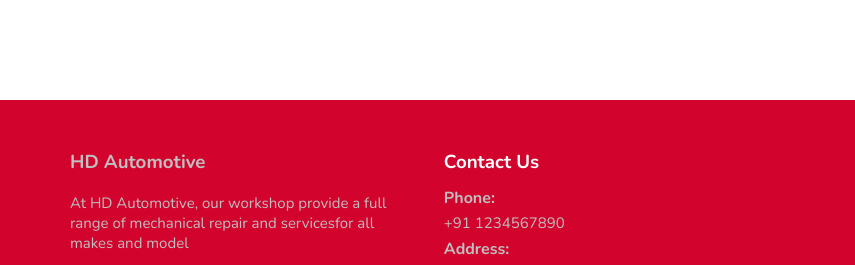
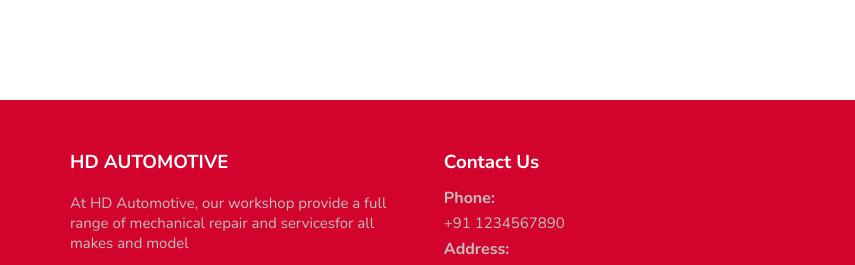
Before and after one commit to thehdman/Footer-4, a plain HTML site: page index.html in a window 1280 px wide. Shown: the top 265 px of the page, 0-855 px from the left. Drawn offline with nearby package versions, Linux system fonts and the light colour scheme.

Commit message:
change in heading name

```diff
--- a/style.css
+++ b/style.css
@@ -25,7 +25,7 @@
     padding-left: 70px;
 }
 
-.footer-top-info-heading {
+.footer-top-info-heading-1 {
     text-transform: uppercase;
     color: #fff;
 }
```
